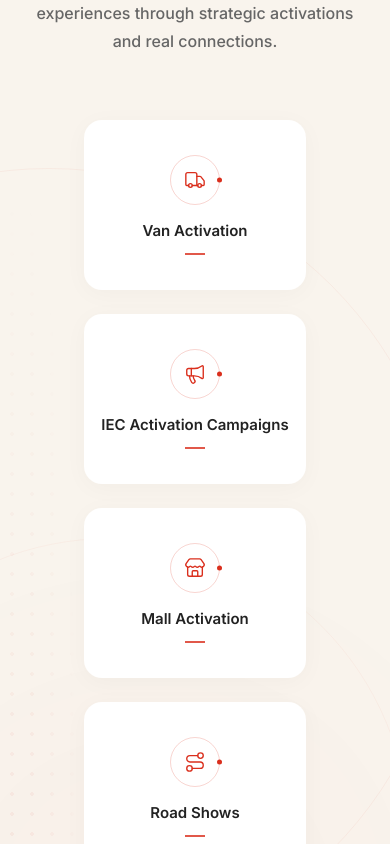
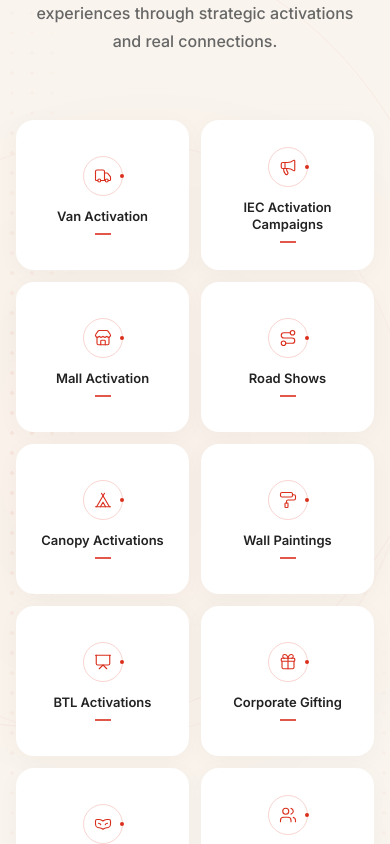
Before and after one commit to rameezwangde/Wellset-India-Events, a Next.js app: page / in a window 390 px wide. Shown: the part 4180-5024 px from the top of the page. Built offline with nearby package versions, Linux system fonts and the light colour scheme.

Commit message:
feat: create CampaignsThatMoveIndia component for home page services and stats visualization

```diff
--- a/src/components/home/CampaignsThatMoveIndia.tsx
+++ b/src/components/home/CampaignsThatMoveIndia.tsx
@@ -168,10 +168,10 @@ export function CampaignsThatMoveIndia() {
       </div>
 
       {/* --- Cards Grid Area --- */}
-      <div className="relative z-20 mx-auto w-full max-w-[1440px] px-6 lg:px-12 pb-10 lg:pb-12 flex justify-center">
+      <div className="relative z-20 mx-auto w-full max-w-[1440px] px-4 lg:px-12 pb-10 lg:pb-12 flex justify-center">
 
-        {/* 3 Rows x 5 Columns Grid */}
-        <div className="grid grid-cols-1 sm:grid-cols-2 md:grid-cols-3 lg:grid-cols-5 gap-x-[32px] gap-y-[24px]">
+        {/* Grid */}
+        <div className="grid grid-cols-2 md:grid-cols-3 lg:grid-cols-5 gap-[12px] sm:gap-[24px] lg:gap-x-[32px] lg:gap-y-[24px] w-full">
           {services.map((service, i) => (
             <motion.div
               key={i}
@@ -179,22 +179,22 @@ export function CampaignsThatMoveIndia() {
               whileInView={{ opacity: 1, y: 0 }}
               viewport={{ once: true, margin: "-50px" }}
               transition={{ duration: 0.6, delay: i * 0.07, ease: "easeOut" }}
-              className="group relative flex flex-col items-center justify-center text-center w-full max-w-[260px] h-[170px] rounded-[18px] bg-white border border-transparent shadow-[0_4px_24px_rgba(0,0,0,0.03)] hover:border-[#da2f1d]/20 hover:shadow-[0_16px_40px_rgba(0,0,0,0.06)] transition-all duration-400 ease-out hover:-translate-y-[10px] mx-auto px-4"
+              className="group relative flex flex-col items-center justify-center text-center w-full h-[150px] sm:h-[170px] rounded-[18px] bg-white border border-transparent shadow-[0_4px_24px_rgba(0,0,0,0.03)] hover:border-[#da2f1d]/20 hover:shadow-[0_16px_40px_rgba(0,0,0,0.06)] transition-all duration-400 ease-out hover:-translate-y-[10px] mx-auto px-2 sm:px-4 py-4"
             >
               {/* Icon Area */}
-              <div className="relative w-[50px] h-[50px] rounded-full border border-[#da2f1d]/20 flex items-center justify-center mb-4 group-hover:scale-105 transition-transform duration-300">
-                <service.icon className="w-[22px] h-[22px] text-[#da2f1d]" strokeWidth={1.5} />
+              <div className="relative w-[40px] h-[40px] sm:w-[50px] sm:h-[50px] rounded-full border border-[#da2f1d]/20 flex items-center justify-center mb-3 sm:mb-4 group-hover:scale-105 transition-transform duration-300">
+                <service.icon className="w-[18px] h-[18px] sm:w-[22px] sm:h-[22px] text-[#da2f1d]" strokeWidth={1.5} />
                 {/* Small red dot on the right edge */}
-                <div className="absolute top-1/2 -translate-y-1/2 -right-[2.5px] w-[5px] h-[5px] rounded-full bg-[#da2f1d]" />
+                <div className="absolute top-1/2 -translate-y-1/2 -right-[2.5px] w-[4px] h-[4px] sm:w-[5px] sm:h-[5px] rounded-full bg-[#da2f1d]" />
               </div>
 
               {/* Title */}
-              <h4 className="font-semibold text-[15px] xl:text-[16px] text-[#222] leading-[1.3] whitespace-pre-line">
+              <h4 className="font-semibold text-[13px] sm:text-[15px] xl:text-[16px] text-[#222] leading-[1.3] whitespace-pre-line">
                 {service.title}
               </h4>
 
               {/* Tiny red line below text */}
-              <div className="w-[20px] h-[2px] bg-[#da2f1d] mt-3 opacity-80" />
+              <div className="w-[16px] sm:w-[20px] h-[2px] bg-[#da2f1d] mt-2 sm:mt-3 opacity-80" />
             </motion.div>
           ))}
         </div>
```
